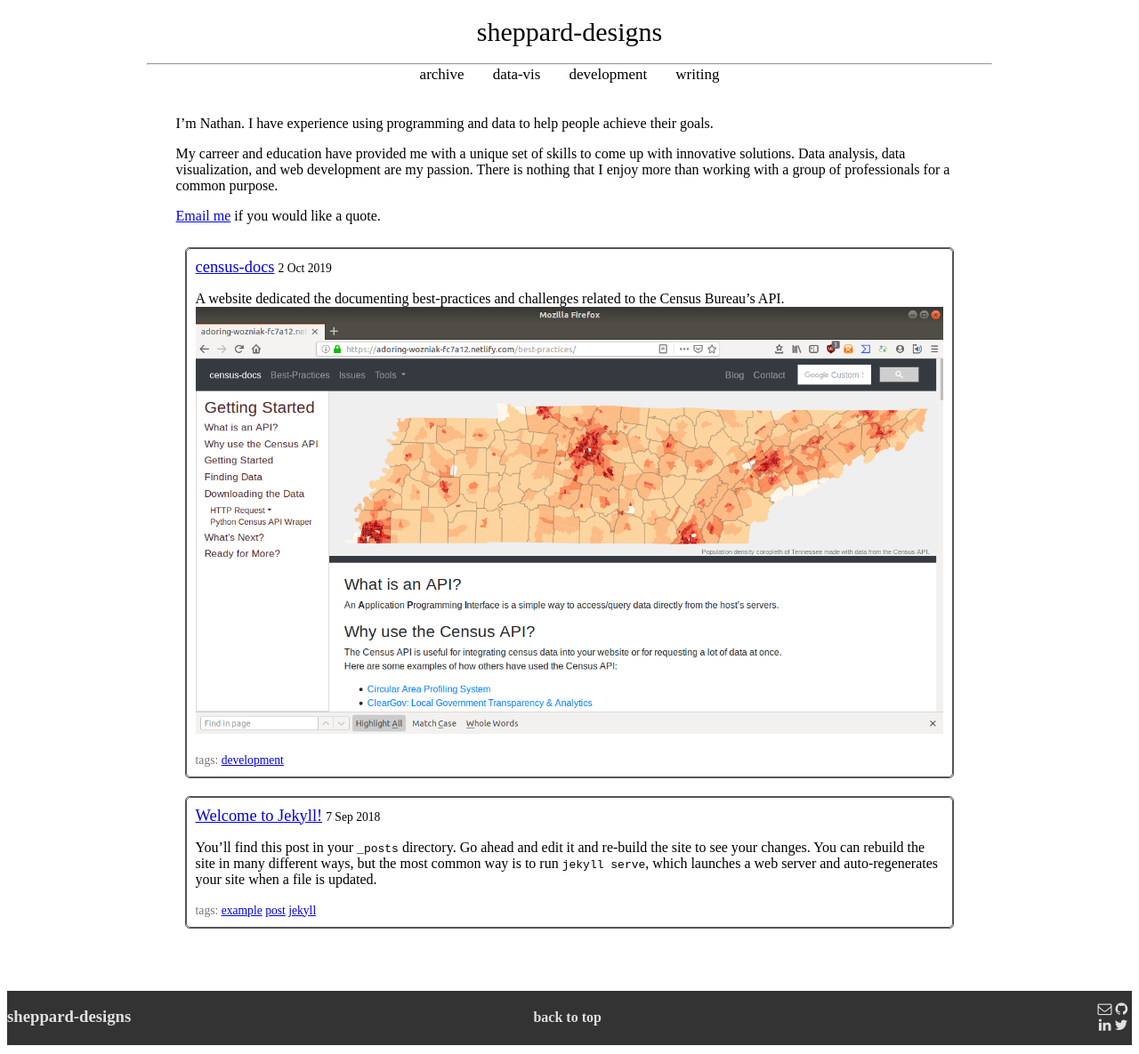
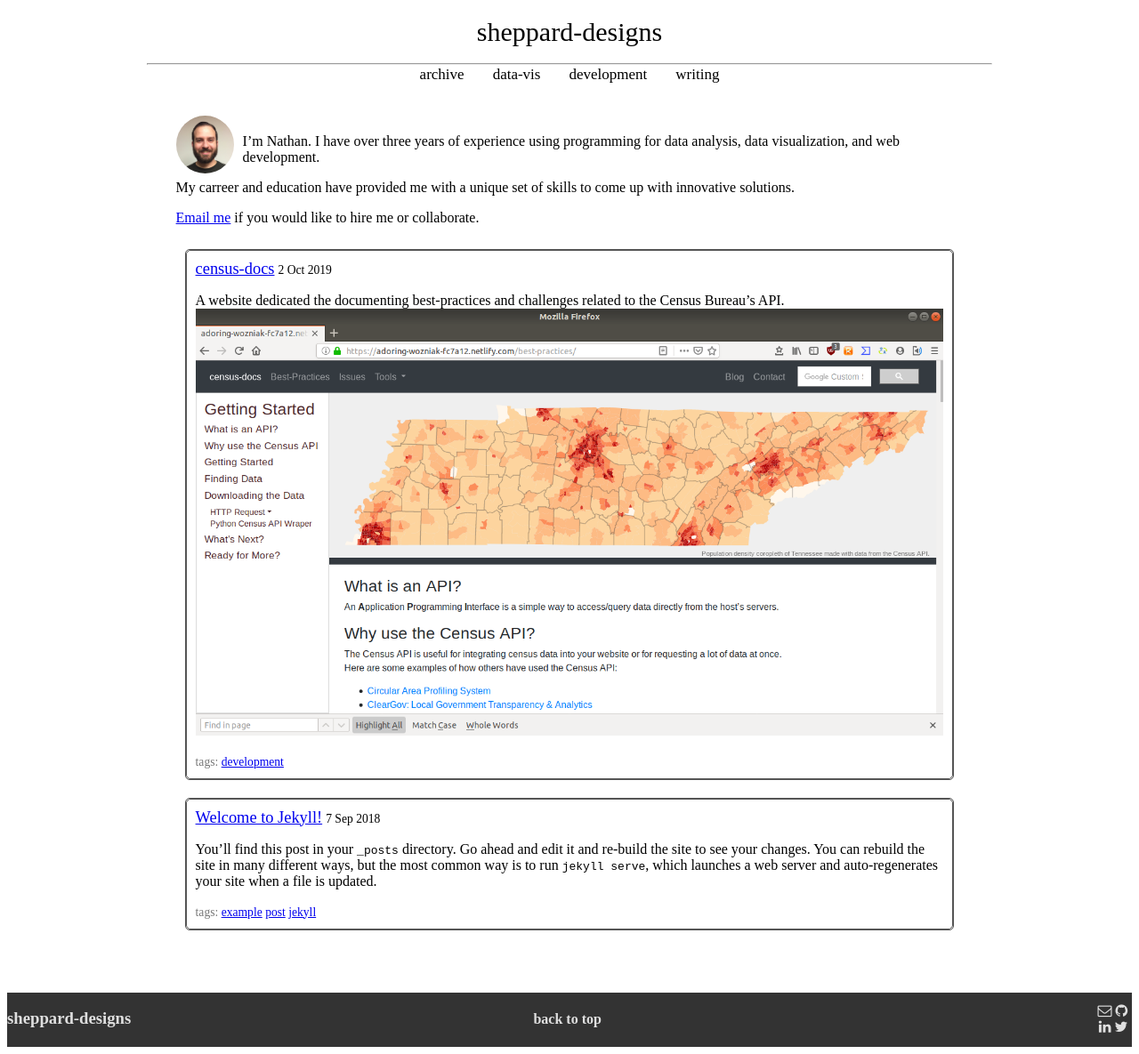
Before and after one commit to shepnathand/portfolio, a Jekyll site: the page built from index.md, in a window 1280 px wide. Shown: the whole page at 89% size. Built offline with Jekyll 4.4.1, drawn with Linux system fonts in a browser that asks for light colours; nearby versions of some CDN libraries.

Commit message:
added thumbnail

```diff
--- /dev/null
+++ b/_includes/thumbnail.html
@@ -0,0 +1 @@
+<img src="/media/pro-pic.png" alt="thumbnail" class="thumbnail">
--- a/_layouts/home.html
+++ b/_layouts/home.html
@@ -8,7 +8,7 @@
 
 	{%- assign date_format = site.date_format | default: "%-d %b %Y " -%}
 		<div class="page">
-			</div>
+			{% include thumbnail.html %}
 			<div class="page-content">
 				{{ content }}
 				<div class="container">
--- a/index.md
+++ b/index.md
@@ -3,8 +3,8 @@ layout: home
 permalink: /
 ---
 
-I'm Nathan. I have experience using programming and data to help people achieve their goals.
+I'm Nathan. I have over three years of experience using programming for data analysis, data visualization, and web development.
 
-My carreer and education have provided me with a unique set of skills to come up with innovative solutions. Data analysis, data visualization, and web development are my passion. There is nothing that I enjoy more than working with a group of professionals for a common purpose.
+My carreer and education have provided me with a unique set of skills to come up with innovative solutions.
 
-[Email me](mailto:shep.nathan.d@gmail.com) if you would like a quote.
+[Email me](mailto:shep.nathan.d@gmail.com) if you would like to hire me or collaborate.
--- a/main.css
+++ b/main.css
@@ -64,6 +64,10 @@ img {
     margin-bottom: 60px;
 }
 
+.page-content {
+    padding-top: 4px;
+}
+
 .post-card-wrapper {
     padding: 10px;
 }
@@ -128,3 +132,12 @@ img {
     text-decoration: none;
     color: #dfdfdf;
 }
+
+.thumbnail {
+    text-align: center;
+    float: left;
+    margin-right: 10px;
+    border-radius: 50%;
+    width: 65px;
+    height: 65px;
+}
```
Also changed, not shown: collections/_posts/2019-10-02-census-docs.md (+1 -1 lines), media/pro-pic.png (added).
